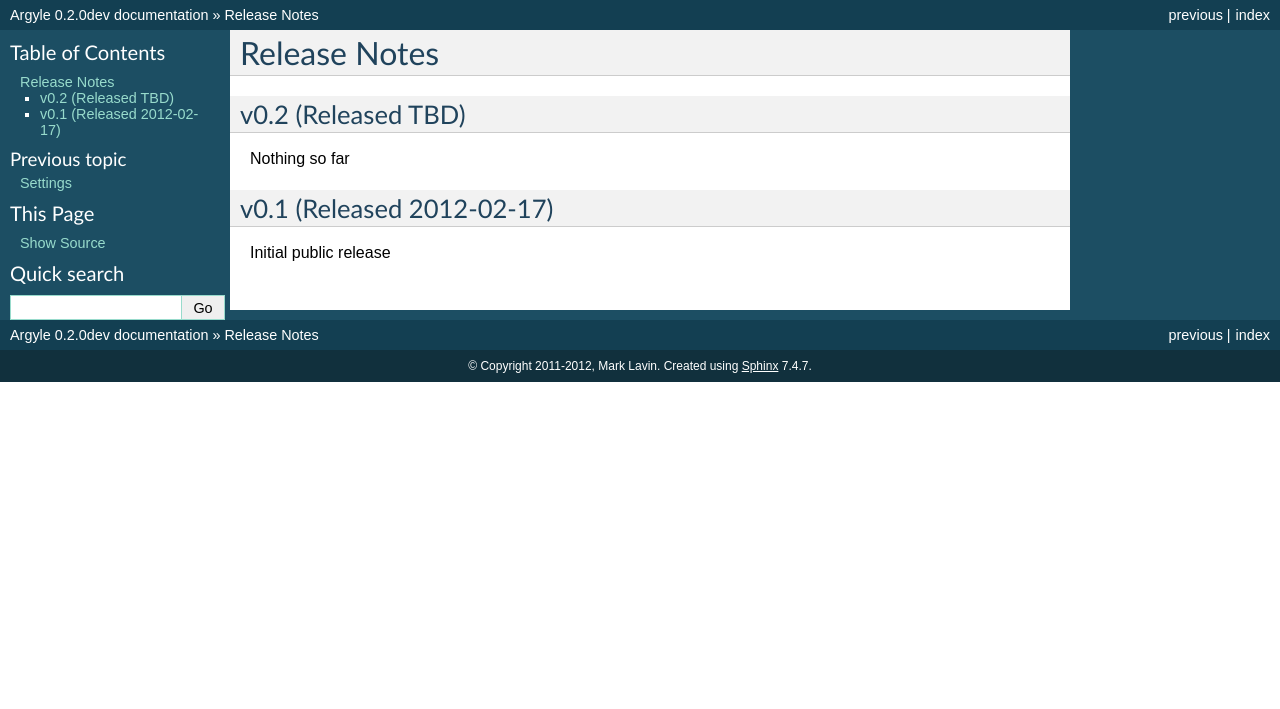
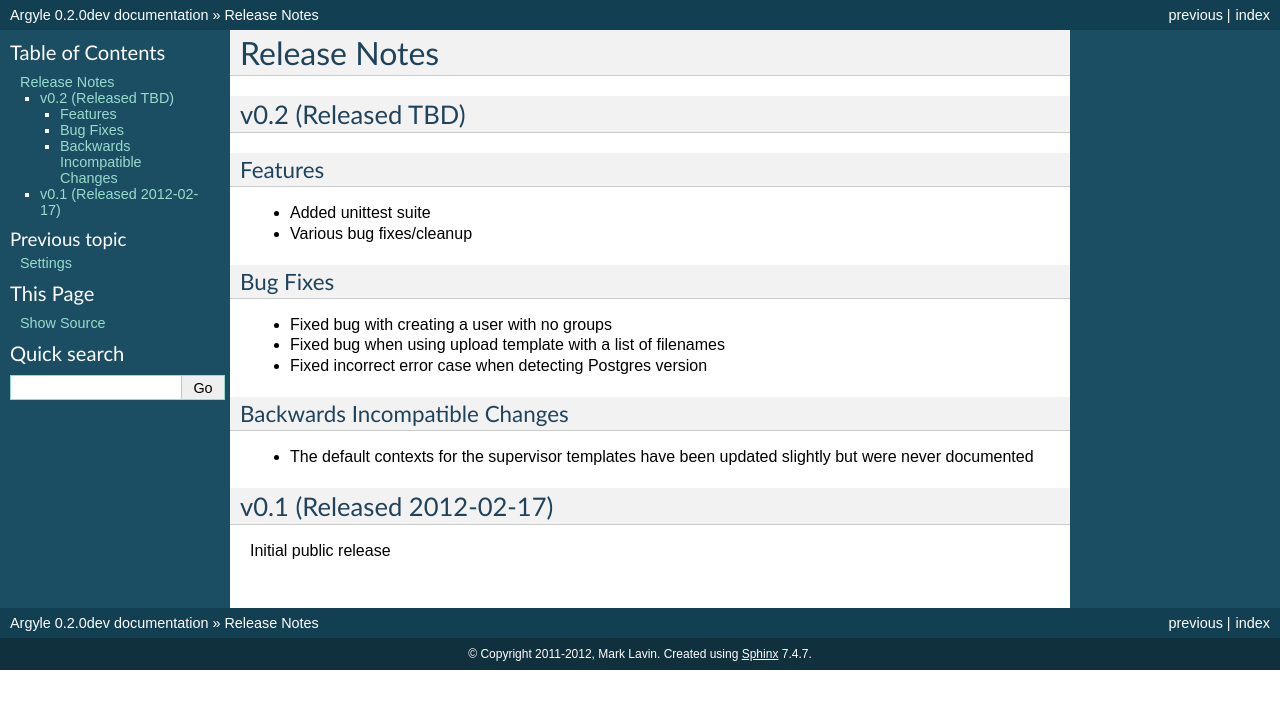
Before and after one commit to mlavin/argyle, a Sphinx documentation site: the page built from docs/changelog.rst, in a window 1280 px wide. Shown: the top 709 px of the page. Built offline with Sphinx 7.4.7, drawn with Linux system fonts in a browser that asks for light colours.

Commit message:
Updating changelog.

```diff
--- a/docs/changelog.rst
+++ b/docs/changelog.rst
@@ -4,7 +4,23 @@ Release Notes
 v0.2 (Released TBD)
 --------------------------------------
 
-Nothing so far
+Features
+_________________
+
+- Added unittest suite
+- Various bug fixes/cleanup
+
+Bug Fixes
+_________________
+
+- Fixed bug with creating a user with no groups
+- Fixed bug when using upload template with a list of filenames
+- Fixed incorrect error case when detecting Postgres version
+
+Backwards Incompatible Changes
+________________________________
+
+- The default contexts for the supervisor templates have been updated slightly but were never documented
 
 
 v0.1 (Released 2012-02-17)
```
